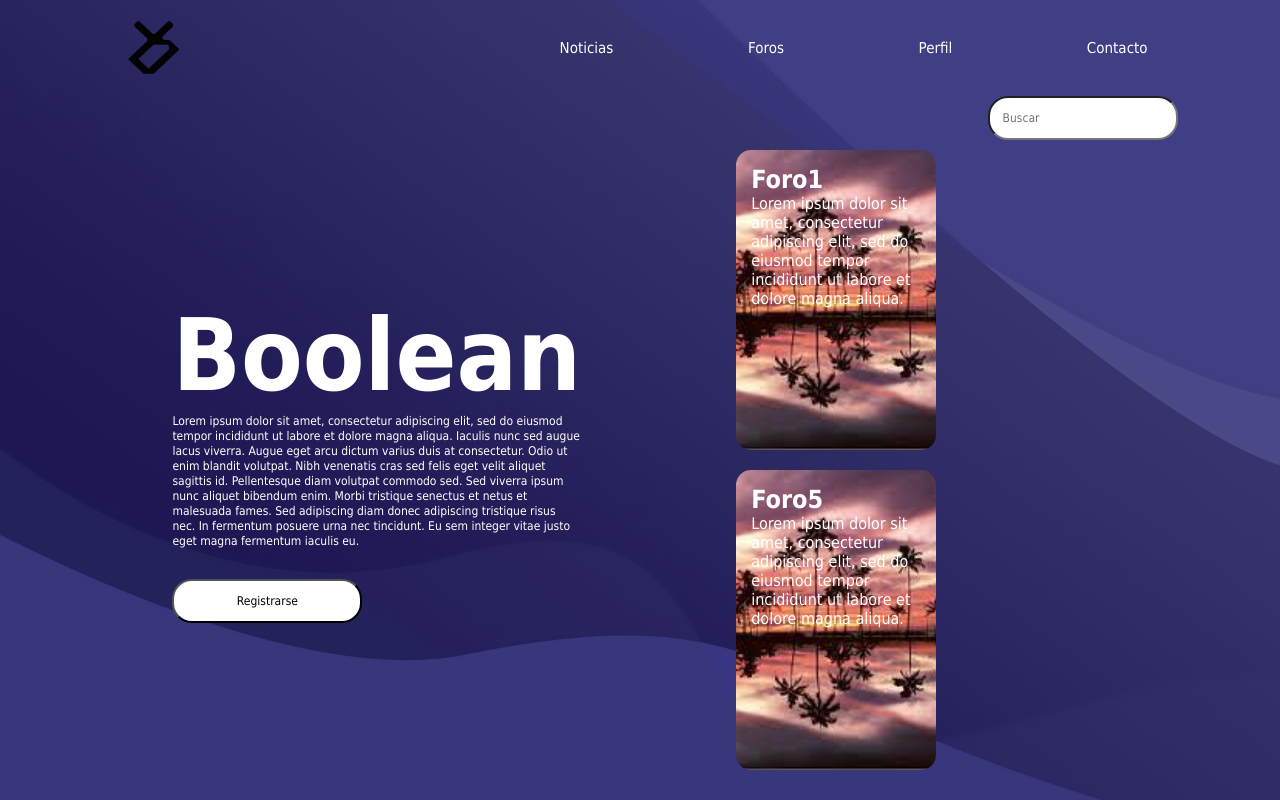
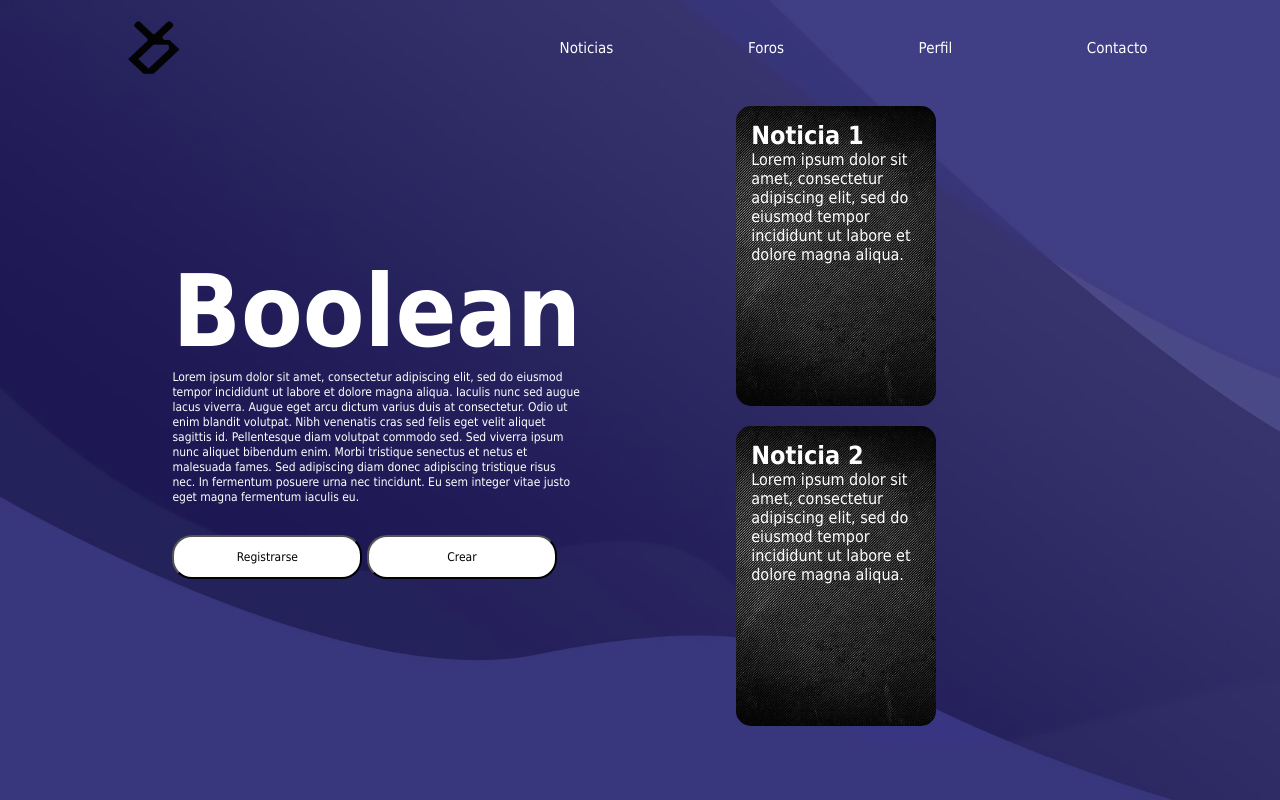
Before and after one commit to valle-code/Boolean, a PHP site: page / in a window 1280 px wide. Run offline with PHP 8.4, Linux system fonts and the light colour scheme; some web fonts are replaced.

Commit message:
pequeñois cambios realizados

```diff
--- a/pantallas/contacto.html
+++ b/pantallas/contacto.html
@@ -17,7 +17,7 @@
             <nav>
                 <ul>
                     <li class="barra">
-                        <a href="./noticias.html" class="decBarra">Noticias</a>
+                        <a href="./index.html" class="decBarra">Home</a>
                     </li>
                     <li class="barra">
                         <a href="./foros.html" class="decBarra">Foros</a>
--- a/pantallas/estilos.css
+++ b/pantallas/estilos.css
@@ -115,7 +115,7 @@ li:hover {
 .contenedor {
   width: 100%;
   background-image: url(./imagenes/website-background-image-size-psd-vector-photo_waifu2x_art_noise3_scale_tta_1.png);
-  background-position: center;
+
   background-size: cover;
   padding-left: 8%;
   padding-right: 8%;
@@ -137,6 +137,7 @@ main {
 }
 
 .columna {
+  flex: 1;
   flex-basis: 50%;
   margin: 60px;
   padding: 10px;
@@ -200,7 +201,7 @@ input[type="password"] {
     padding: 15px;
     box-sizing: border-box;
     margin: 10px 15px;
-    background-image: url("./imagenes/descarga.jpg");
+    background-image: url("./imagenes/istockphoto-462155265-612x612.jpg");
     background-position: center;
     background-size: cover;
     transition: 0.5s;
--- a/pantallas/index.html
+++ b/pantallas/index.html
@@ -32,9 +32,7 @@
             </nav>
         </div>
         <!--Columna izquierda-->
-        <div class="contBuscar">
-            <input type="Search" name="buscar" id="buscar" placeholder="Buscar">
-        </div>
+
         <main>
             <div class="columna">
                 <h1 id="boolean">Boolean</h1>
@@ -50,12 +48,15 @@
                     tincidunt. Eu sem integer vitae justo eget magna fermentum iaculis
                     eu.
                 </p>
-                <input type="button" name="button" id="button" value="Registrarse"></input>
+                <div id="botones">
+                    <input type="button" name="button" id="button" value="Registrarse"></input>
+                    <input type="button" name="button" id="button" value="Crear"></input>
+                </div>
             </div>
             <!--Columna derecha-->
             <div class="columna">
                 <div class="wrapper" id="wrapper1">
-                    <h5>Foro1</h5>
+                    <h5>Noticia 1</h5>
                     <p>
                         Lorem ipsum dolor sit amet, consectetur adipiscing elit, sed do
                         eiusmod tempor incididunt ut labore et dolore magna aliqua.
@@ -63,7 +64,7 @@
                 </div>
 
                 <div class="wrapper" id="wrapper2">
-                    <h5>Foro5</h5>
+                    <h5>Noticia 2</h5>
                     <p>
                         Lorem ipsum dolor sit amet, consectetur adipiscing elit, sed do
                         eiusmod tempor incididunt ut labore et dolore magna aliqua.
--- a/pantallas/perfil.html
+++ b/pantallas/perfil.html
@@ -12,7 +12,7 @@
       <div class="perfil">
 
           <div class="perfil-img">
-            <img class = imgPerfil src="./imagenes/LogoDani-02.png" alt="Cambia tu imagen de perfil" />
+            <img class = imgPerfil src="./imagenes/descarga.jpg" alt="Cambia tu imagen de perfil" />
           </div>
 
         <div class="perfil-info">
```
Also changed, not shown: pantallas/crearForo.html (+13 -37 lines), pantallas/noticias.html (deleted, +0 -12 lines), pantallas/imagenes/atras50.png (added), pantallas/imagenes/icons8-atrás-100.png (added), pantallas/imagenes/istockphoto-462155265-612x612.jpg (added).
